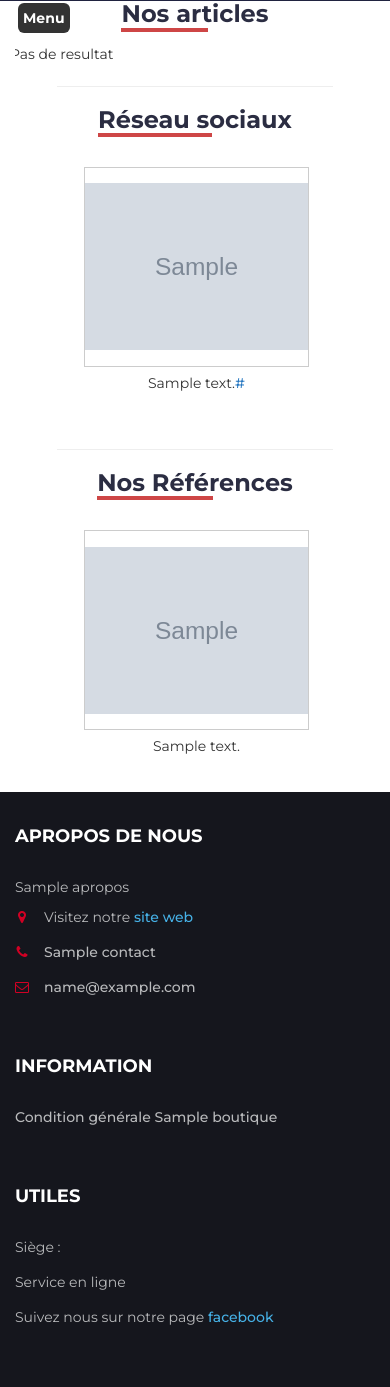
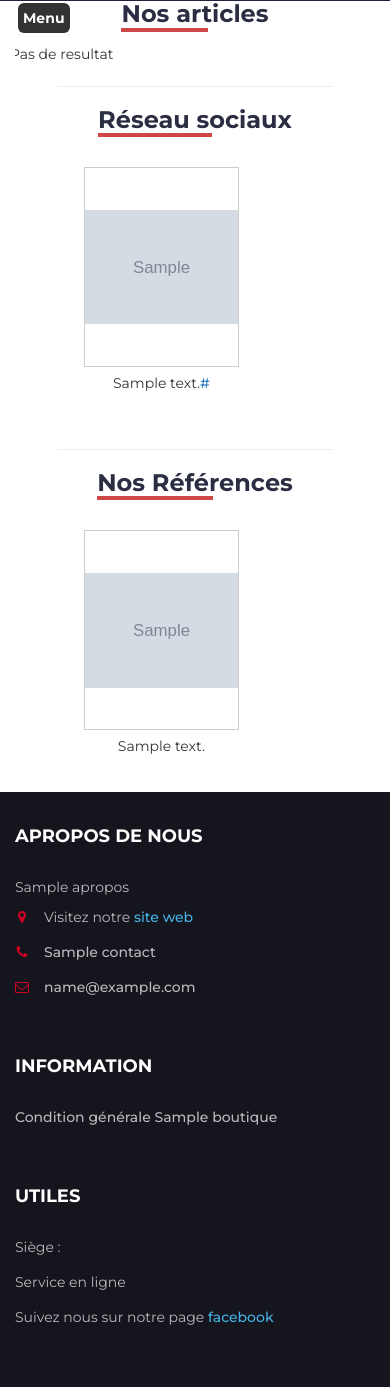
Before and after one commit to Toam25/newProject, a Symfony app: template templates/boutique/boutique.html.twig in a window 390 px wide. Shown: the part 106-1493 px from the top of the page. Run offline with Twig, Linux system fonts and the light colour scheme; the template is opened without the code that fills it: most values are stand-ins (such as "Sample title", 1, 10 or a date in 2020); grey boxes marked "Sample" are stand-in pictures; some libraries are stand-ins or nearby versions.

Commit message:
resize image reference in boutique

```diff
--- a/public/css/boutique.css
+++ b/public/css/boutique.css
@@ -473,6 +473,6 @@ nav li:hover .submenu{
         font-size: 1.5rem;
     }
     #_reference {
-    width: 77% !important;
+    width: 53% !important;
     }
 }
--- a/public/css/index.css
+++ b/public/css/index.css
@@ -1430,6 +1430,8 @@ nav {
      .my-btn-boutique {
         font-size: 11px !important;
         padding: 5px !important;
+        height: 31px;
+        width: 118px;
     }
    .offcanvas{
       width: 62vw !important;
```
